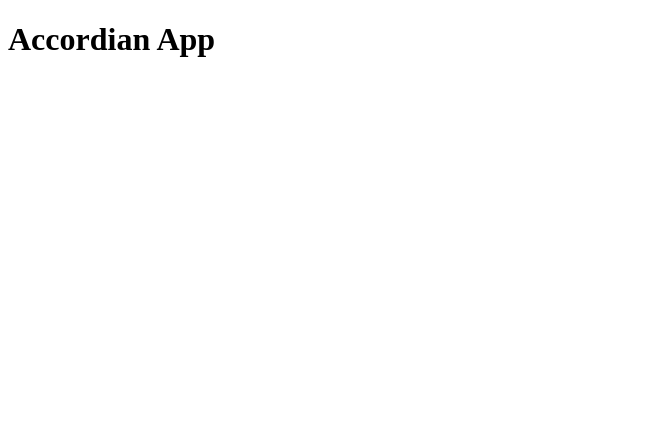
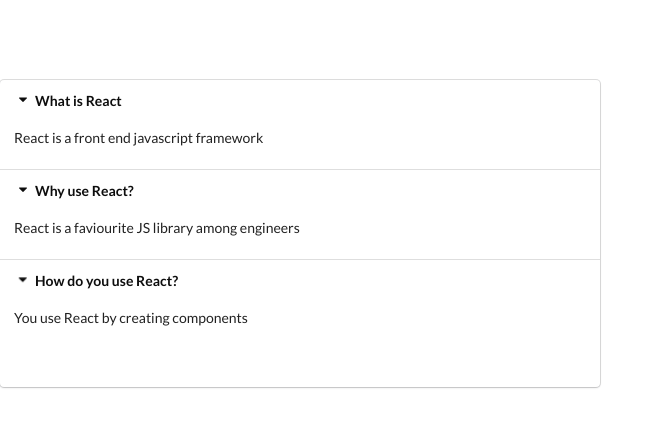
Before and after one commit to teohkt/ReactExercises, a React (Create React App) app in the folder widgets/: page / in a window 1280 px wide. Shown: the top 426 px of the page, without its empty margins (0-664 px from the left). Built offline with nearby package versions, Linux system fonts and the light colour scheme.

Commit message:
added acordion

```diff
--- a/widgets/public/index.html
+++ b/widgets/public/index.html
@@ -10,6 +10,7 @@
       content="Web site created using create-react-app"
     />
     <link rel="apple-touch-icon" href="%PUBLIC_URL%/logo192.png" />
+    <link rel="stylesheet" href="https://cdnjs.cloudflare.com/ajax/libs/semantic-ui/2.4.1/semantic.min.css">
     <!--
       manifest.json provides metadata used when your web app is installed on a
       user's mobile device or desktop. See https://developers.google.com/web/fundamentals/web-app-manifest/
--- a/widgets/src/App.js
+++ b/widgets/src/App.js
@@ -1,6 +1,29 @@
 import React from 'react';
 import ReactDOM from 'react-dom';
 
+import Accordion from './components/Accordion';
+
+const items = [
+  {
+    title: 'What is React',
+    content: 'React is a front end javascript framework'
+  },
+  {
+    title: 'Why use React?',
+    content: 'React is a faviourite JS library among engineers'
+  },
+  {
+    title: 'How do you use React?',
+    content: 'You use React by creating components'
+  }
+]
+
+
 export default () => {
-  return <h1>Accordian App</h1>
+  return (
+    <div>
+      <Accordion items={items} />
+    </div>
+  )
+
 }
--- /dev/null
+++ b/widgets/src/components/Accordion.js
@@ -0,0 +1,55 @@
+import React, {useState} from 'react'
+
+// const Accordion = ({ items }) => {
+
+//     const renderedItems = items.map( item => {
+//         return (
+//             <div>
+//                 <h1> {item.title} </h1>
+//                 <p> {item.content} </p>
+//             </div>
+//         )
+//     });
+
+//     return (
+//         {renderedItems}
+//     )
+// }
+
+const Accordion = ({ items }) => {
+
+    const [activeIndex, setActiveIndex] = useState(null);
+
+    const onTitleClick = index => {
+        // console.log('Title Clicked', index)
+        setActiveIndex(index);
+    };
+
+    const renderedItems = items.map((item, index) => {
+        return (
+            <React.Fragment key={item.title}>
+                <div
+                    className='title active'
+                    onClick={() =>  onTitleClick(index)}
+                >
+                    <i className='dropdown icon'></i>
+                    {item.title}
+                </div>
+                <div className='content active'>
+                    <p>{item.content}</p>
+                </div>
+            </React.Fragment>
+        );
+    });
+
+    return (
+        <div className='ui styled accordion' style={{marginTop: '10vh'}}>
+            {renderedItems}
+            <h1>{activeIndex} </h1>
+        </div>
+    );
+};
+
+
+
+export default Accordion;
```
